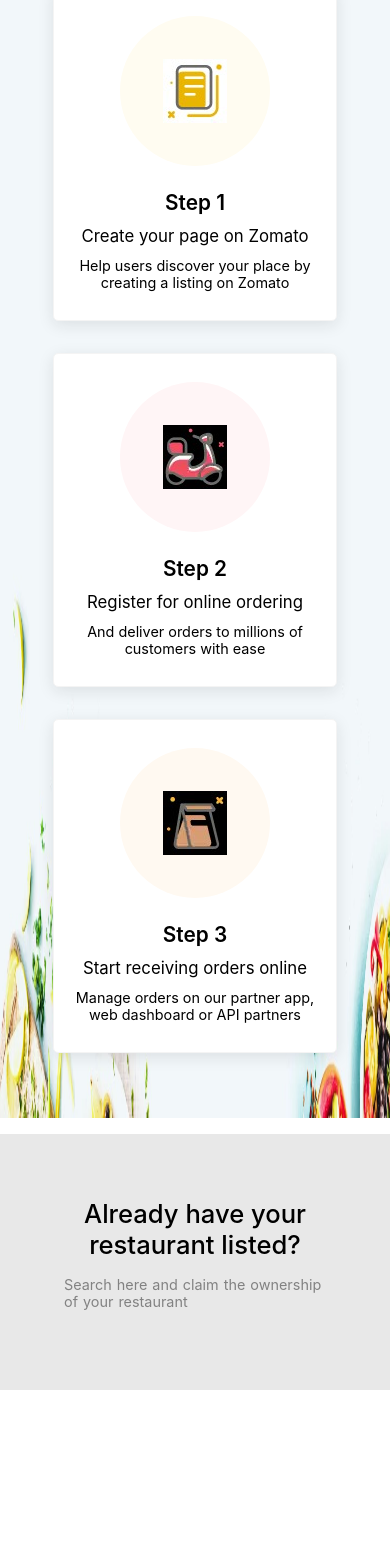
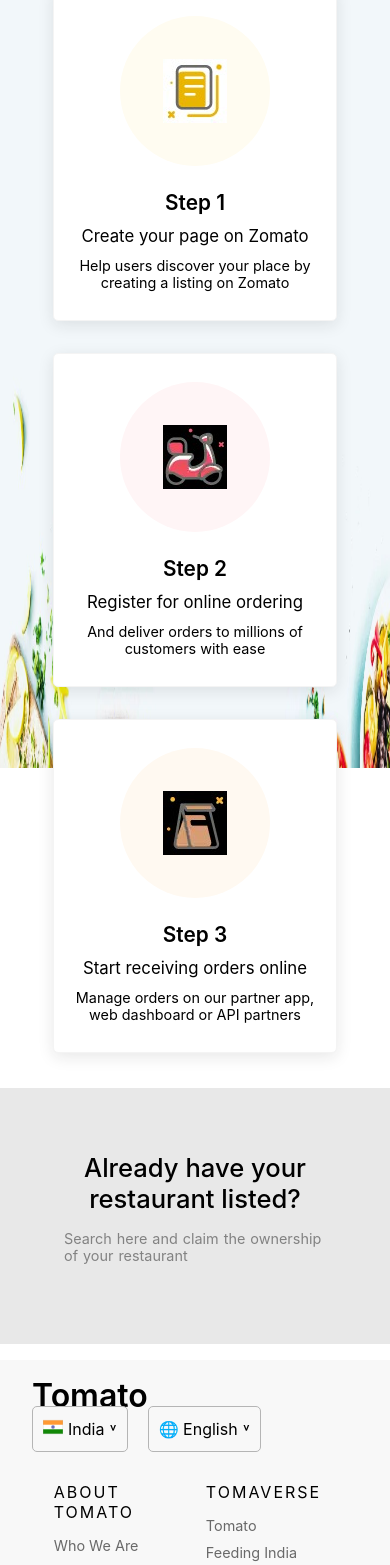
Before and after one commit to koushil-mankali/zomato_clone, a React (Vite) app: page /add-restaurant in a window 390 px wide. Shown: the part 1310-2875 px from the top of the page. Before the commit the page ends 2807 px from the top, so only its background shows below. Built offline with nearby package versions, Linux system fonts and the light colour scheme.

Commit message:
adjustments made to HowItWorks component

```diff
--- a/src/components/HowItWorks/HowItWorks.jsx
+++ b/src/components/HowItWorks/HowItWorks.jsx
@@ -13,8 +13,9 @@
     return <div className={css.outerDiv}>
         <div className={css.innerDiv}>
             <div className={css.div1}>
-                <img className={css.img} src={backgroundImg} alt="background image" />
-                <div className={css.whiteDiv}></div>
+                <div className={css.imgBox}>
+                    <img className={css.img} src={backgroundImg} alt="background image" />
+                </div>
             </div>
             <div className={css.div2}>
                 <div className={css.title}>How it works?</div>
--- a/src/components/HowItWorks/HowItWorks.module.css
+++ b/src/components/HowItWorks/HowItWorks.module.css
@@ -1,8 +1,7 @@
 .outerDiv {
     width: 100%;
-    min-height: 600px;
-    height: auto;
-    margin: 1rem 0;
+    height: 400px;
+    margin: 1rem 0 10rem 0;
 }
 
 .innerDiv {
@@ -19,15 +18,14 @@
     height: 100%;
 }
 
+.imgBox {
+    width: 100%;
+    height: 100%;
+}
+
 .img {
     width: 100%;
-    height: 70%;
-    object-fit: fill;
-}
-
-.whiteDiv {
-    width: 100%;
-    height: 30%;
+    height: 100%;
 }
 
 .div2 {
@@ -55,30 +53,27 @@
     align-items: center;
 }
 
+@media all and (max-width: 950px) {
+    .outerDiv {
+        height: 700px;
+    }
+
+    .outerDiv {
+        margin: 1rem 0 15rem 0;
+    }
+}
+
 @media all and (max-width: 480px) {
     .title {
         font-size: 2rem;
         margin: 0;
     }
 
-    .img {
-        width: 100%;
-        height: 100%;
-    }
-}
-
-@media all and (max-width: 950px) {
     .outerDiv {
         height: 900px;
     }
-}
-
-@media all and (max-width: 650px) {
-    .title {
-        margin: 0;
-    }
 
     .outerDiv {
-        height: 1250px;
+        margin: 1rem 0 20rem 0;
     }
 }
--- a/src/pages/AddRestaurant/AddRestaurant.jsx
+++ b/src/pages/AddRestaurant/AddRestaurant.jsx
@@ -1,7 +1,8 @@
 import AddRestaurantHeader from '../../components/AddRestaurantHeader/AddRestaurantHeader';
 import WhyShouldYouPWZ from '../../components/WhyShouldYouPWZ/WhyShouldYouPWZ';
 import HowItWorks from '../../components/HowItWorks/HowItWorks';
-import SearchListedRestaurant from '../../components/SearchListedRestaurant/SearchListedRestaurant'
+import SearchListedRestaurant from '../../components/SearchListedRestaurant/SearchListedRestaurant';
+import Footer from '../../components/Footer/Footer';
 
 import css from './AddRestaurant.module.css'
 
@@ -11,6 +12,7 @@
         <WhyShouldYouPWZ />
         <HowItWorks />
         <SearchListedRestaurant />
+        <Footer />
     </div>
 }
 
```
